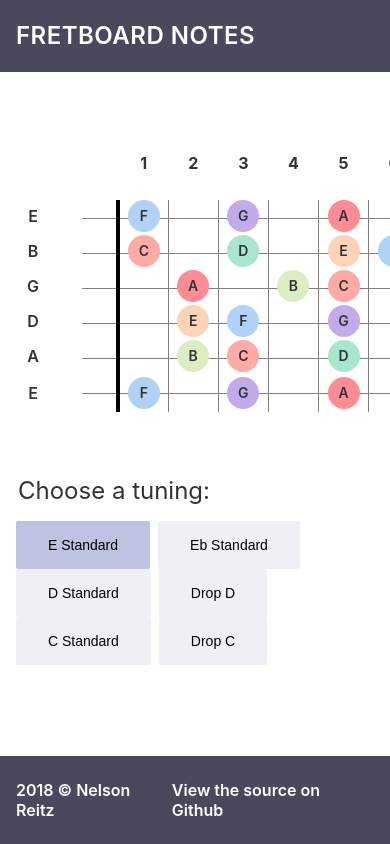
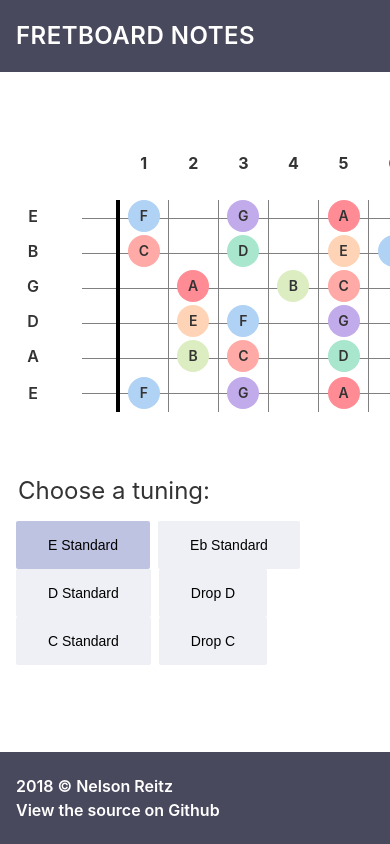
Before and after one commit to nelsonreitz/fretboard-notes, a React (Create React App) app: page / in a window 390 px wide. Built offline with nearby package versions, Linux system fonts and the light colour scheme.

Commit message:
Make Footer responsive

```diff
--- a/src/Footer.css
+++ b/src/Footer.css
@@ -7,12 +7,20 @@
   background-color: #48495d;
 }
 
-.Footer .Container {
-  display: flex;
-  flex-direction: row;
-  justify-content: space-between;
+@media screen and (min-width: 576px) {
+  .Footer .Container {
+    display: flex;
+    flex-direction: row;
+    justify-content: space-between;
+  }
 }
 
 .Footer a {
   color: #fff;
 }
+
+@media screen and (max-width: 576px) {
+  .Footer .Copyright {
+    margin-bottom: .25rem;
+  }
+}
```
